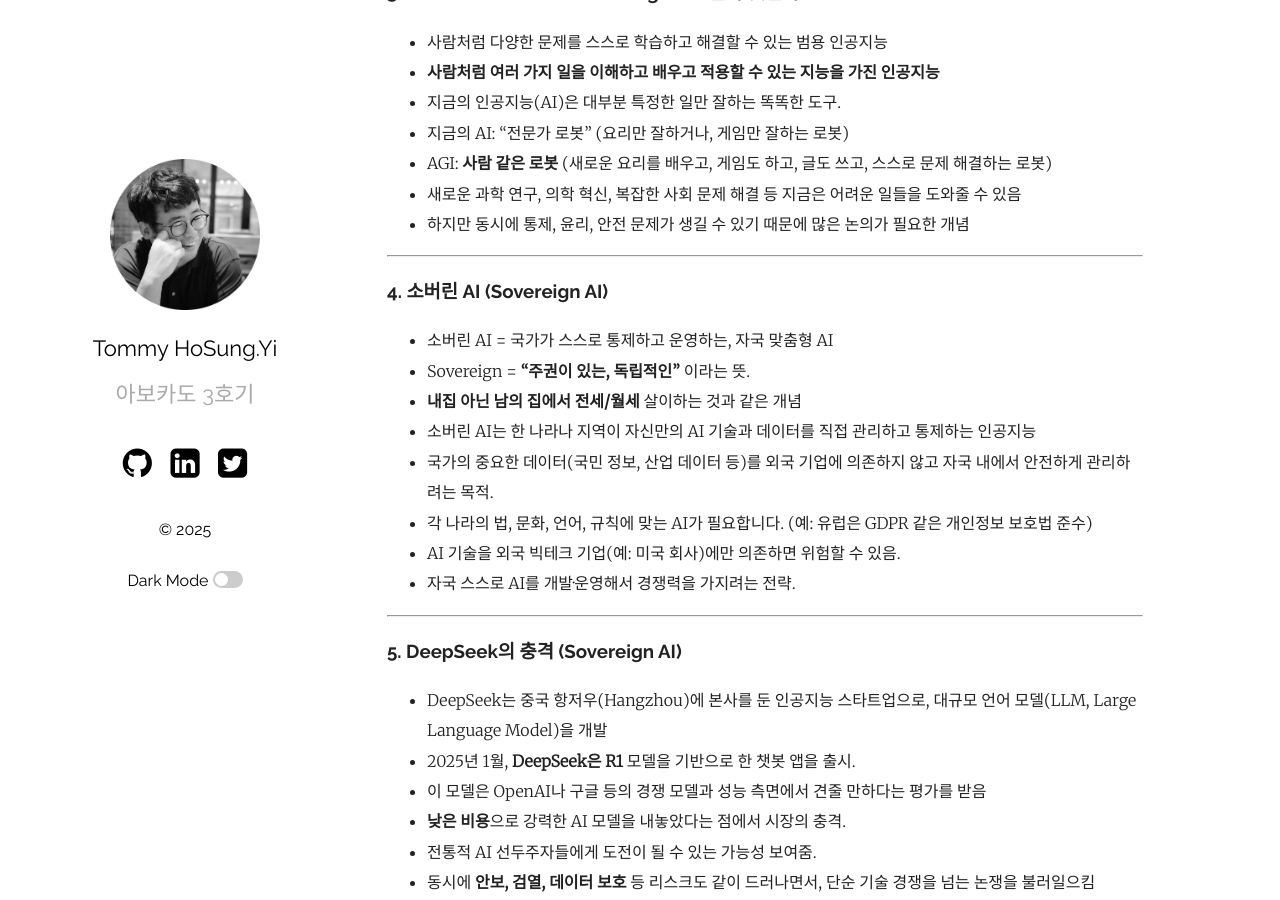
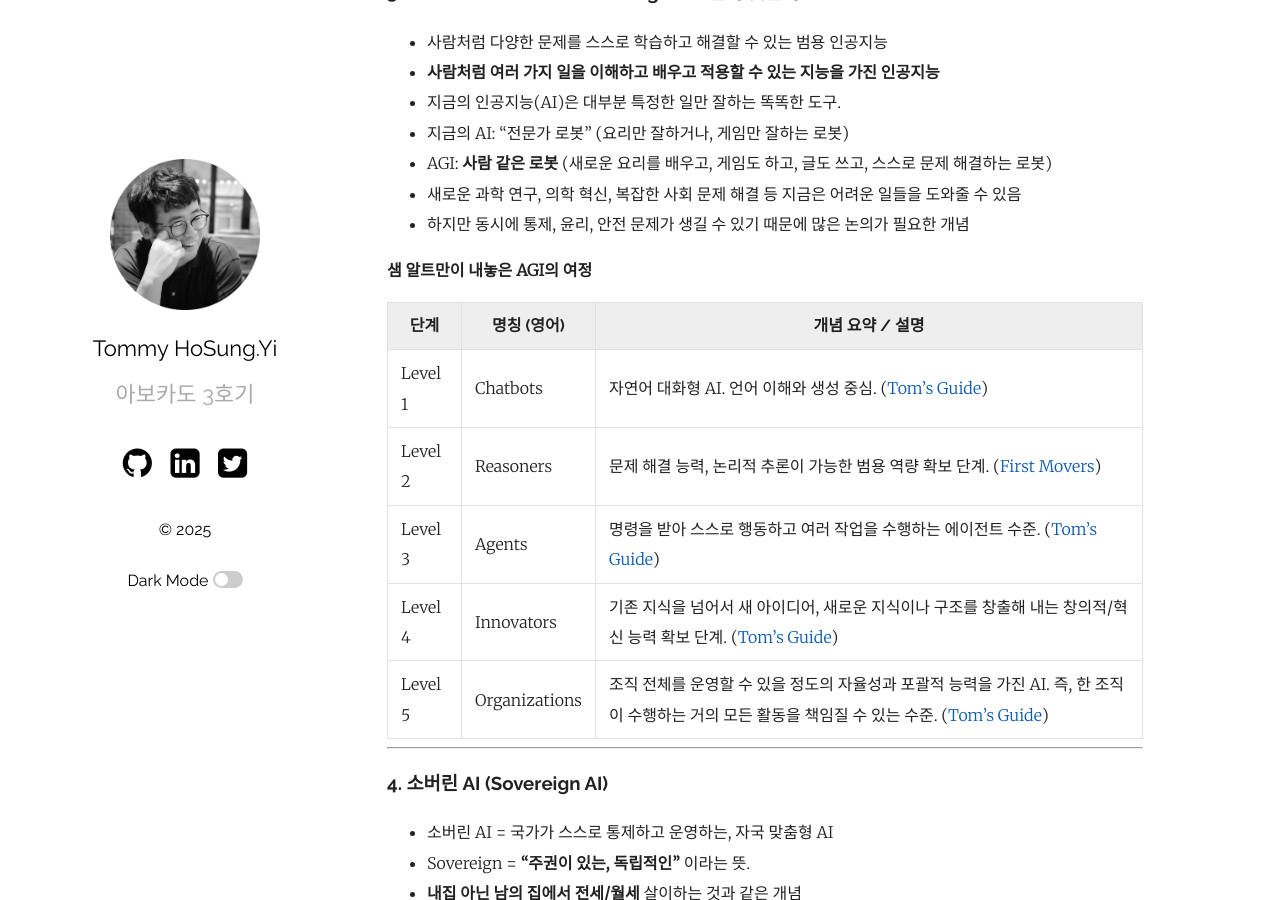
Before and after one commit to hslee77/hslee77.github.io, a Jekyll site: the page built from wiki/linux/2025-09-28-ai.md, in a window 1280 px wide and 900 px high, scrolled down 1447 px. Built offline with Jekyll 4.4.1, drawn with Linux system fonts in a browser that asks for light colours.

Commit message:
20250928 AI update v2.2

```diff
--- a/wiki/linux/2025-09-28-ai.md
+++ b/wiki/linux/2025-09-28-ai.md
@@ -56,6 +56,19 @@ categories: [AI, Moral, Ethic, Tech]
 * 새로운 과학 연구, 의학 혁신, 복잡한 사회 문제 해결 등 지금은 어려운 일들을 도와줄 수 있음
 * 하지만 동시에 통제, 윤리, 안전 문제가 생길 수 있기 때문에 많은 논의가 필요한 개념
 
+**샘 알트만이 내놓은 AGI의 여정**
+
+| 단계      | 명칭 (영어)       | 개념 요약 / 설명                                                                                      |
+| ------- | ------------- | ----------------------------------------------------------------------------------------------- |
+| Level 1 | Chatbots      | 자연어 대화형 AI. 언어 이해와 생성 중심. ([Tom's Guide][1])                                                    |
+| Level 2 | Reasoners     | 문제 해결 능력, 논리적 추론이 가능한 범용 역량 확보 단계. ([First Movers][2])                                          |
+| Level 3 | Agents        | 명령을 받아 스스로 행동하고 여러 작업을 수행하는 에이전트 수준. ([Tom's Guide][1])                                         |
+| Level 4 | Innovators    | 기존 지식을 넘어서 새 아이디어, 새로운 지식이나 구조를 창출해 내는 창의적/혁신 능력 확보 단계. ([Tom's Guide][1])                      |
+| Level 5 | Organizations | 조직 전체를 운영할 수 있을 정도의 자율성과 포괄적 능력을 가진 AI. 즉, 한 조직이 수행하는 거의 모든 활동을 책임질 수 있는 수준. ([Tom's Guide][1]) |
+
+[1]: https://www.tomsguide.com/ai/chatgpt/openai-has-5-steps-to-agi-and-were-only-a-third-of-the-way-there?utm_source=chatgpt.com "OpenAI outlines plan for AGI — 5 steps to reach ..."
+[2]: https://firstmovers.ai/openai-agi-levels/?utm_source=chatgpt.com "OpenAI's 5 Steps to AGI: Level 2 Reasoners Officially Here"
+
 ----------
 
 ### 4. 소버린 AI (Sovereign AI)
```
